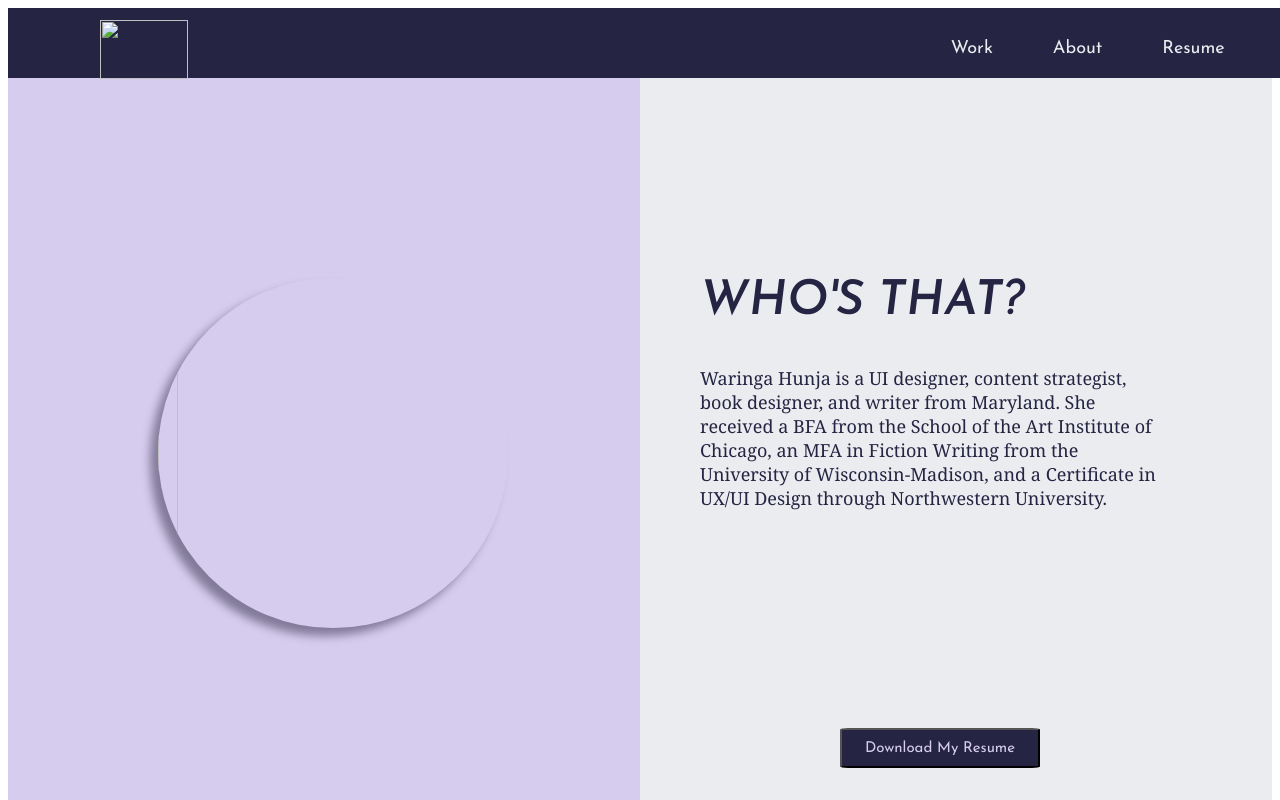
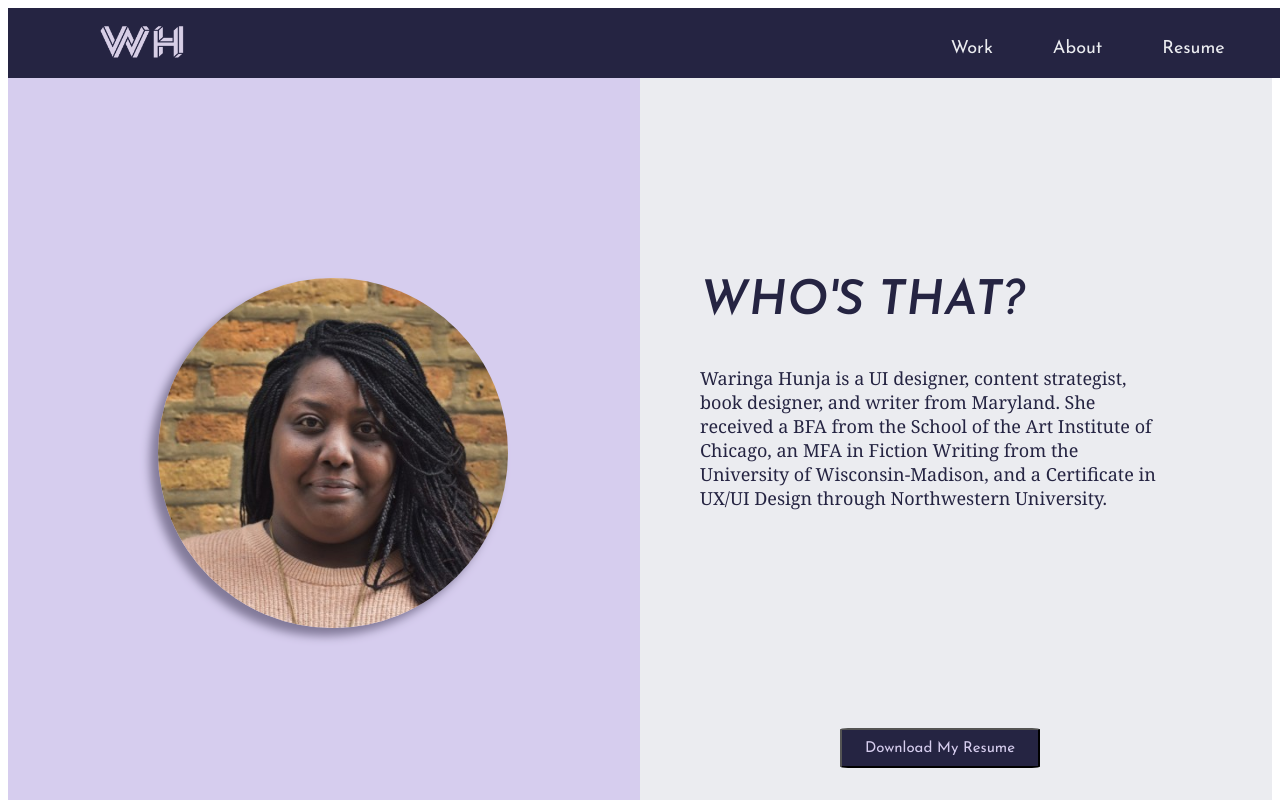
Before and after one commit to whunja/UX_UI_HW_18, a plain HTML site: page index.html in a window 1280 px wide. Shown: the top 800 px of the page. Drawn offline with Linux system fonts and the light colour scheme.

Commit message:
Current!

```diff
--- a/index.html
+++ b/index.html
@@ -10,7 +10,7 @@
     <body>
 <header class="navigation">
     <div class="logo">
-        <img id="layer1" src="../UX_UI_HW_17/images/Logo-PF.png" height="59" width="88">
+        <img id="layer1" src="../UX_UI_HW_18/images/Logo-PF.png" height="59" width="88">
     </div>
     <nav class="inline-block">
         <ul>
@@ -22,7 +22,7 @@
 </header>
 <section class="heroImg">
     <div class="left">
-        <img class="left" src="../UX_UI_HW_17/images/WaringaHeadshot.jpg" height="350" width="350">
+        <img class="left" src="../UX_UI_HW_18/images/WaringaHeadshot.jpg" height="350" width="350">
     </div>
     <div class="right">
         <h1>WHO'S THAT?</h1>
```
Also changed, not shown: 1 other file.
